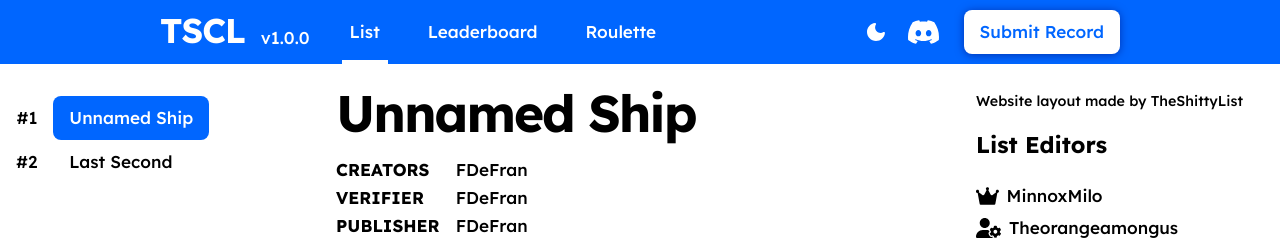
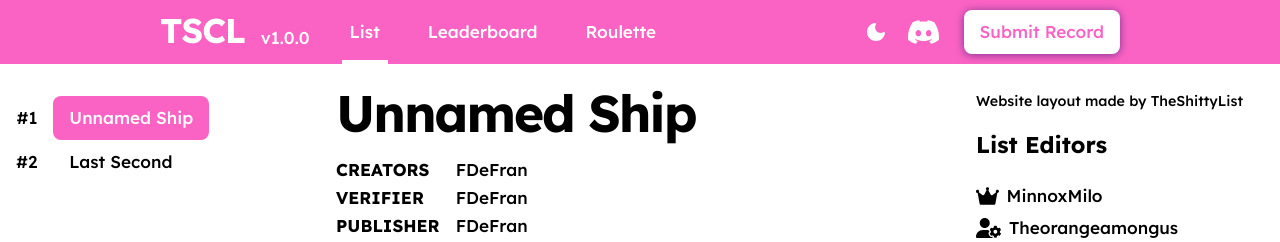
Before and after one commit to Theorangeamongus/The-Ship-Challenge-List, a plain HTML site: page index.html in a window 1280 px wide. Shown: the top 242 px of the page. Drawn offline with nearby package versions, Linux system fonts and the light colour scheme.

Commit message:
Update main.css

```diff
--- a/css/main.css
+++ b/css/main.css
@@ -3,7 +3,7 @@
     --color-on-background: black;
     --color-background-hover: #FA63C3;
     --color-on-background-hover: black;
-    --color-primary: #0066ff;
+    --color-primary: #FA63C3;
     --color-on-primary: white;
     --color-error: #de0000;
     --color-on-error: white;
```
